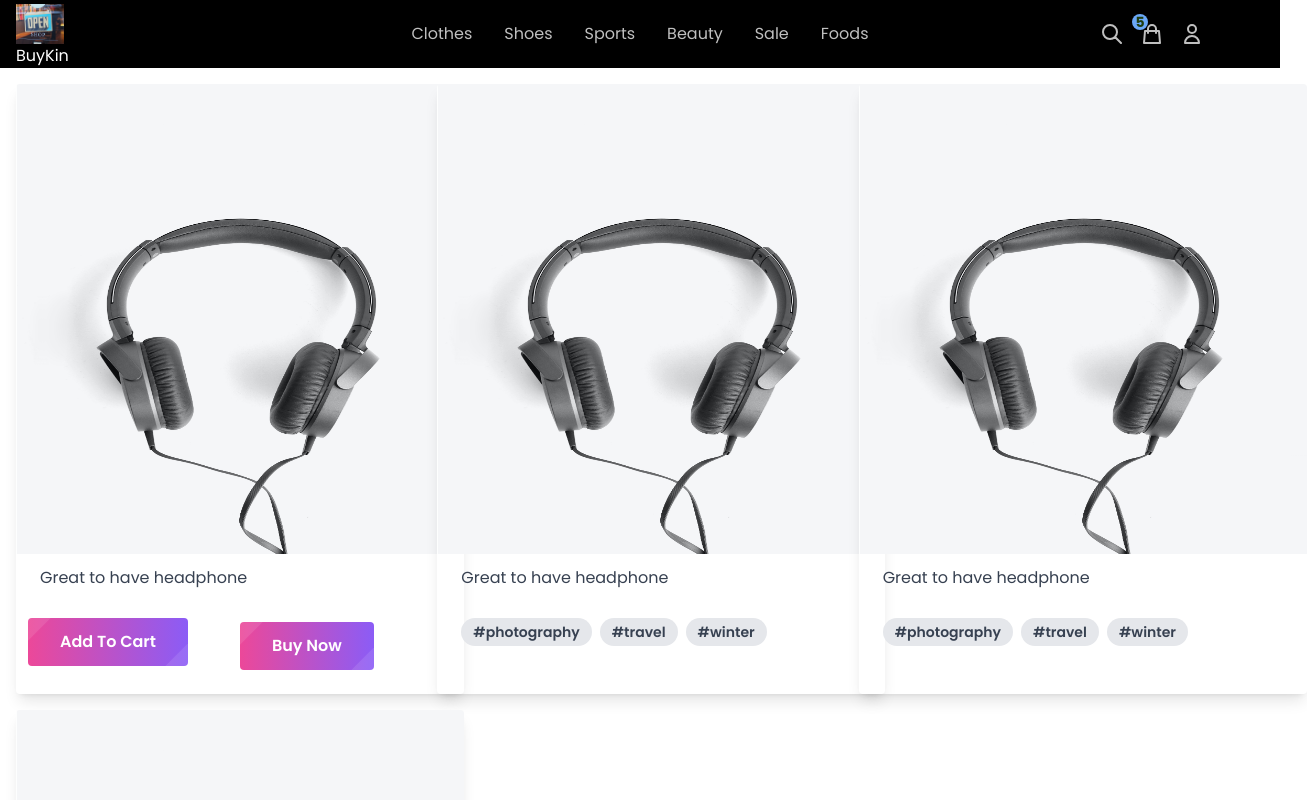
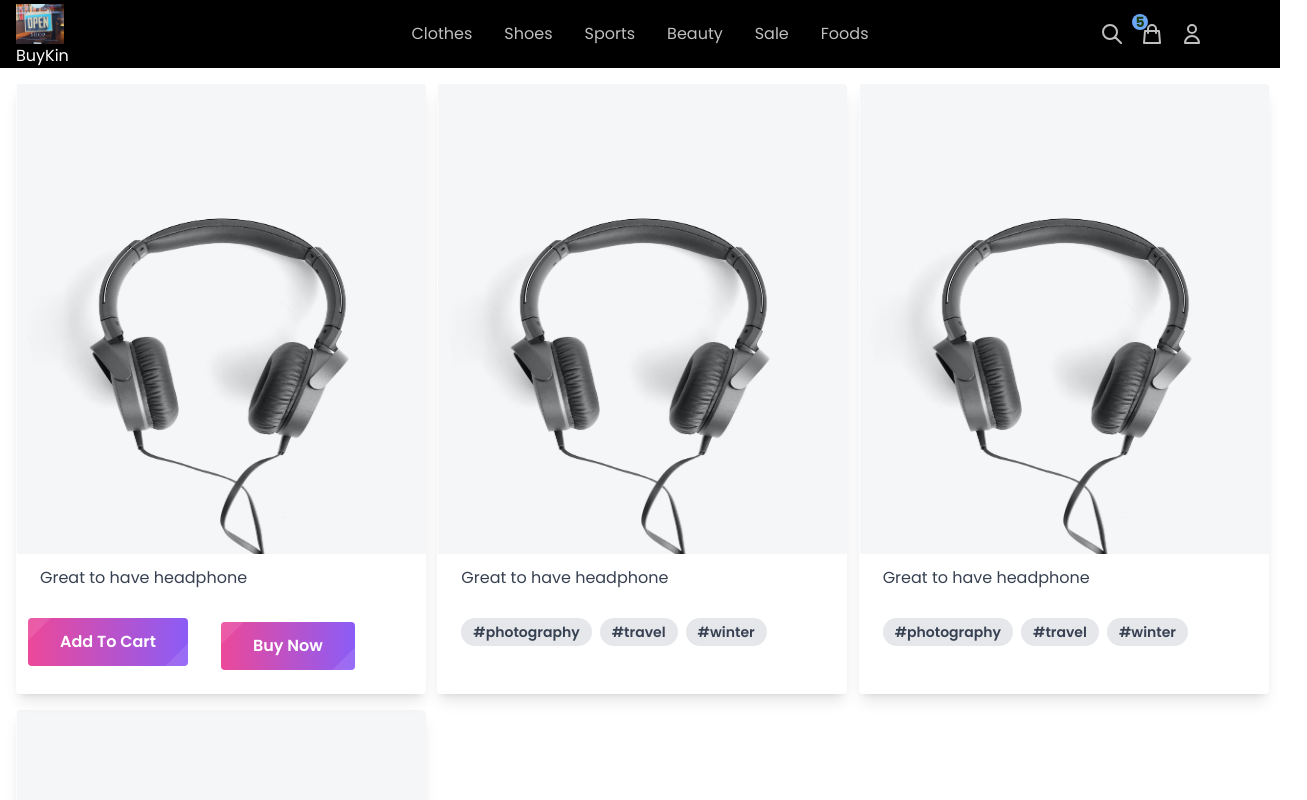
Before and after one commit to raibpn/retail, a Next.js app: page / in a window 1280 px wide. Shown: the top 800 px of the page, 1307 px wide, since content can reach past the window. Built offline with nearby package versions, Linux system fonts and the light colour scheme.

Commit message:
width adjustment

```diff
--- a/components/Landing.tsx
+++ b/components/Landing.tsx
@@ -8,10 +8,10 @@ import Button from "./Button";
 const Landing = () => {
   return (
     <div className="m-4 flex items-center justify-center">
-      <div className="grid grid-cols-1 gap-4 sm:grid-cols-1 md:grid-cols-3 lg:grid-cols-3 xl:grid-cols-3">
-        <div className="h-[335px] w-[260px] max-w-md overflow-hidden rounded shadow-lg transition hover:scale-105 md:h-[610px] lg:w-[560px]">
+      <div className="relative grid grid-cols-1 gap-4 sm:grid-cols-1 md:grid-cols-2 lg:grid-cols-2 xl:grid-cols-3">
+        <div className="relative h-[335px] w-[260px] max-w-md overflow-hidden rounded shadow-lg transition hover:scale-105 md:h-[610px] lg:w-[410px]">
           <img
-            className="object-fit h-[200px] w-[260px] md:h-[470px] lg:w-[670px]"
+            className="object-fit h-[200px] w-[260px] md:h-[470px] lg:w-[610px]"
             src="/asset/head1.jpg"
             alt="Mountain"
           />
@@ -27,9 +27,9 @@ const Landing = () => {
             </div>
           </div>
         </div>
-        <div className="h-[335px] w-[260px] max-w-md overflow-hidden rounded shadow-lg transition hover:scale-105 md:h-[610px] lg:w-[560px]">
+        <div className="h-[335px] w-[260px] max-w-md overflow-hidden rounded shadow-lg transition hover:scale-105 md:h-[610px] lg:w-[410px]">
           <img
-            className="object-fit h-[200px] w-[260px] md:h-[470px] lg:w-[670px]"
+            className="object-fit h-[200px] w-[260px] md:h-[470px] lg:w-[610px]"
             src="/asset/head1.jpg"
             alt="Mountain"
           />
@@ -48,9 +48,9 @@ const Landing = () => {
             </span>
           </div>
         </div>
-        <div className=" h-[335px] w-[260px] max-w-md overflow-hidden rounded shadow-lg transition hover:scale-105 md:h-[610px] lg:w-[560px]">
+        <div className=" h-[335px] w-[260px] max-w-md overflow-hidden rounded shadow-lg transition hover:scale-105 md:h-[610px] lg:w-[410px]">
           <img
-            className="object-fit h-[200px] w-[260px] md:h-[470px] lg:w-[670px]"
+            className="object-fit h-[200px] w-[260px] md:h-[470px] lg:w-[610px]"
             src="/asset/head1.jpg"
             alt="Mountain"
           />
@@ -69,7 +69,7 @@ const Landing = () => {
             </span>
           </div>
         </div>
-        <div className=" h-[335px] w-[260px] max-w-md overflow-hidden rounded shadow-lg transition hover:scale-105 md:h-[610px] lg:w-[560px]">
+        <div className=" h-[335px] w-[260px] max-w-md overflow-hidden rounded shadow-lg transition hover:scale-105 md:h-[610px] lg:w-[410px]">
           <img
             className="object-fit h-[200px] w-[260px] md:h-[470px] lg:w-[670px]"
             src="/asset/head1.jpg"
```
